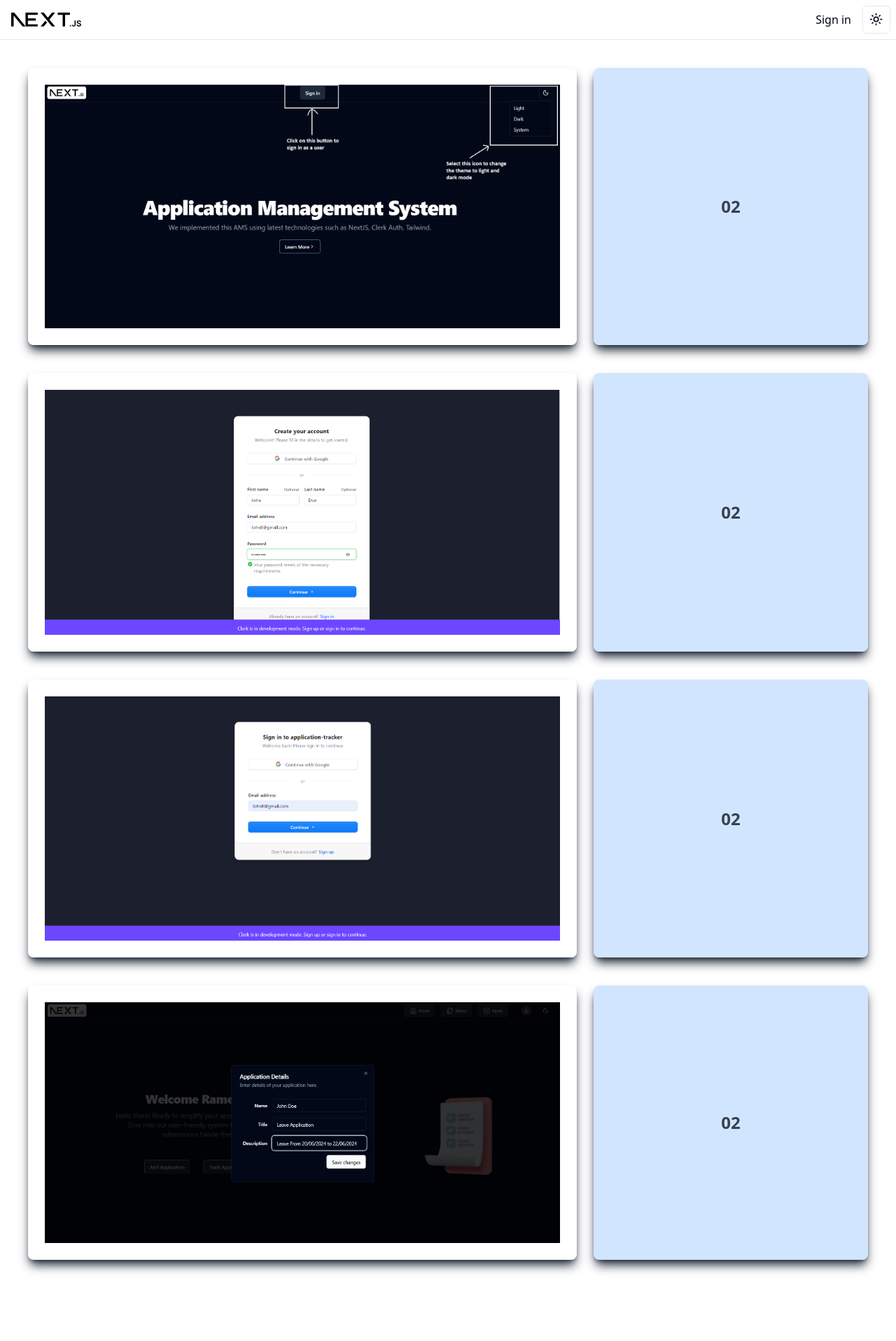
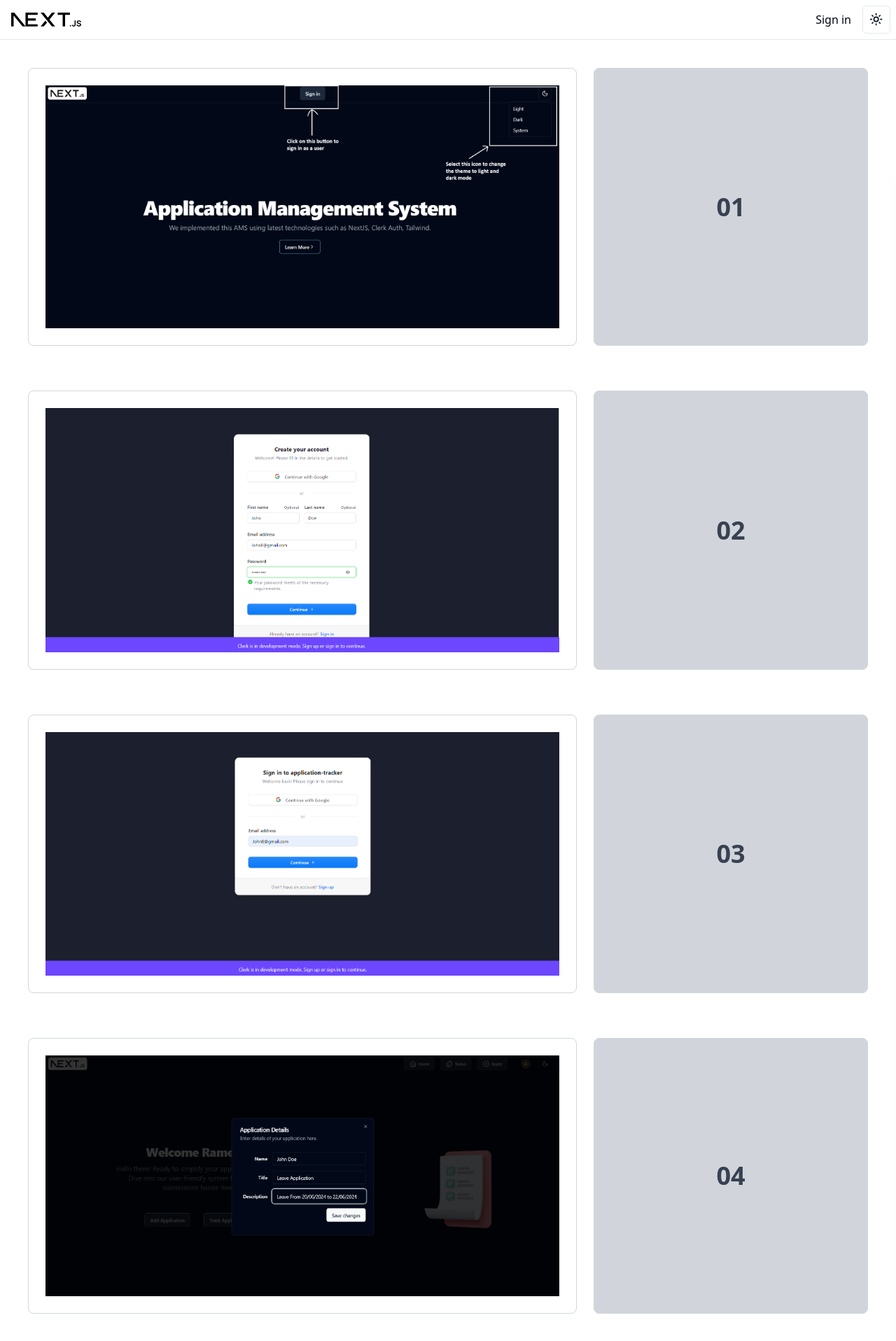
Before and after one commit to gyannj/application-management-system, a Next.js app: page /learn in a window 1280 px wide. Shown: the whole page at 70% size. Before the commit the page ends 1840 px from the top, so only its background shows below. Built offline with nearby package versions, Linux system fonts and the light colour scheme; no server answers.

Commit message:
[UPD]: LearnMore Page Resposive

```diff
--- a/app/learn/page.tsx
+++ b/app/learn/page.tsx
@@ -4,63 +4,62 @@ import adminDash from "@/public/Dark&Light_Mode.png";
 import signUp from "@/public/signup.png";
 import signIn from "@/public/signin.png";
 import AddApp from "@/public/Add Application.png";
-type Props = {};
 
-function Page({}: Props) {
+const Page = () => {
   return (
-    <div className="min-h-screen p-10">
-      <div className="flex flex-col gap-y-10">
-        <div className="flex flex-row gap-x-6">
-          <div className="basis-2/3 bg-white bg-opacity-70 shadow-lg rounded-lg overflow-hidden shadow-gray-800">
+    <div className="min-h-screen p-10 bg-gray-100 bg-opacity-5">
+      <div className="max-w-7xl mx-auto flex flex-col gap-y-10">
+        <div className="flex flex-col md:flex-row md:gap-x-6">
+          <div className="md:basis-2/3 bg-white border border-gray-300 rounded-lg overflow-hidden">
             <Image
               src={adminDash}
               alt="Admin Dashboard"
-              className="object-cover cursor-pointer p-6"
+              className="object-cover p-6"
             />
           </div>
-          <div className="basis-1/3 bg-blue-200 bg-opacity-70 shadow-lg rounded-lg flex items-center justify-center text-2xl font-semibold text-gray-700 shadow-gray-800">
-            02
+          <div className="md:basis-1/3 bg-gray-300 border border-gray-300 rounded-lg flex items-center justify-center text-4xl font-bold text-gray-700 mt-6 md:mt-0">
+            01
           </div>
         </div>
-        <div className="flex flex-row gap-x-6">
-          <div className="basis-2/3 bg-white bg-opacity-70 shadow-lg rounded-lg overflow-hidden shadow-gray-800">
+        <div className="flex flex-col md:flex-row md:gap-x-6 mt-6">
+          <div className="md:basis-2/3 bg-white border border-gray-300 rounded-lg overflow-hidden">
             <Image
               src={signUp}
               alt="Sign Up"
               className="w-full object-cover p-6"
             />
           </div>
-          <div className="basis-1/3 bg-blue-200 bg-opacity-70 shadow-lg rounded-lg flex items-center justify-center text-2xl font-semibold text-gray-700 shadow-gray-800">
+          <div className="md:basis-1/3 bg-gray-300 border border-gray-300 rounded-lg flex items-center justify-center text-4xl font-bold text-gray-700 mt-6 md:mt-0">
             02
           </div>
         </div>
-        <div className="flex flex-row gap-x-6">
-          <div className="basis-2/3 bg-white bg-opacity-70 shadow-lg rounded-lg overflow-hidden shadow-gray-800">
+        <div className="flex flex-col md:flex-row md:gap-x-6 mt-6">
+          <div className="md:basis-2/3 bg-white border border-gray-300 rounded-lg overflow-hidden">
             <Image
               src={signIn}
               alt="Sign In"
               className="w-full object-cover p-6"
             />
           </div>
-          <div className="basis-1/3 bg-blue-200 bg-opacity-70 shadow-lg rounded-lg flex items-center justify-center text-2xl font-semibold text-gray-700 shadow-gray-800">
-            02
+          <div className="md:basis-1/3 bg-gray-300 border border-gray-300 rounded-lg flex items-center justify-center text-4xl font-bold text-gray-700 mt-6 md:mt-0">
+            03
           </div>
         </div>
-        <div className="flex flex-row gap-x-6">
-          <div className="basis-2/3 bg-white bg-opacity-70 shadow-lg rounded-lg overflow-hidden shadow-gray-800">
+        <div className="flex flex-col md:flex-row md:gap-x-6 mt-6">
+          <div className="md:basis-2/3 bg-white border border-gray-300 rounded-lg overflow-hidden">
             <Image
               src={AddApp}
               alt="Add Application"
               className="object-cover cursor-pointer p-6"
             />
           </div>
-          <div className="basis-1/3 bg-blue-200 bg-opacity-70 shadow-lg rounded-lg flex items-center justify-center text-2xl font-semibold text-gray-700 shadow-gray-800">
-            02
+          <div className="md:basis-1/3 bg-gray-300 border border-gray-300 rounded-lg flex items-center justify-center text-4xl font-bold text-gray-700 mt-6 md:mt-0">
+            04
           </div>
         </div>
       </div>
     </div>
   );
-}
+};
 
 export default Page;
--- a/app/page.tsx
+++ b/app/page.tsx
@@ -11,9 +11,9 @@ function page() {
   return (
     <div>
       <SignedIn>
-        <div className=" sm:grid grid-cols-[60%_40%] gap-4 content-stretch justify-items-center h-screen items-center">
+        <div className="sm:grid grid-cols-[60%_40%] gap-4 content-stretch justify-items-center h-screen items-center">
           <div className="flex flex-col items-center justify-center pt-40">
-            <h1 className="mb-4 text-2xl font-extrabold leading-none tracking-tight text-gray-900 md:text-3xl lg:text-4xl sm:text-xl dark:text-white ">
+            <h1 className="mb-4 text-2xl font-extrabold leading-none tracking-tight text-gray-900 md:text-3xl lg:text-4xl sm:text-xl dark:text-white">
               Welcome Ramesh!
             </h1>
 
@@ -29,7 +29,7 @@ function page() {
                 variant={"secondary"}
                 className="border-solid border-[1px] border-sky-300"
               >
-                <Link href="status"> Track Application</Link>
+                <Link href="status">Track Application</Link>
               </Button>
             </div>
           </div>
@@ -41,7 +41,7 @@ function page() {
       </SignedIn>
 
       <SignedOut>
-        <div className=" flex flex-col w-full h-screen m-auto items-center justify-center">
+        <div className="flex flex-col w-full h-screen m-auto items-center justify-center">
           <h1 className="mb-4 text-4xl font-extrabold leading-none tracking-tight text-gray-900 md:text-5xl lg:text-6xl dark:text-white">
             Application Management System
           </h1>
@@ -50,15 +50,17 @@ function page() {
             Clerk Auth, Tailwind.
           </p>
 
-          <div className="inline-flex items-center justify-center ">
+          <div className="inline-flex items-center justify-center">
             <Button
               asChild
               variant="outline"
               className="border-solid border-[1px] border-sky-300 font-md"
             >
-              <Link href="/learn" className="flex items-center align-middle">
-                <p>Learn More</p>
-                <ChevronRight className="h-4 w-4" />
+              <Link href="/learn" className="flex items-center">
+                <span className="flex items-center">
+                  <p>Learn More</p>
+                  <ChevronRight className=" h-4 w-4" />
+                </span>
               </Link>
             </Button>
           </div>
```
